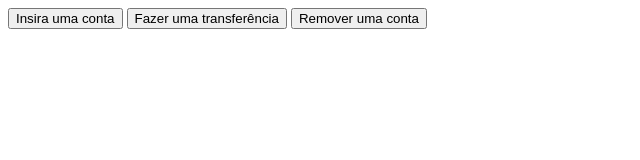
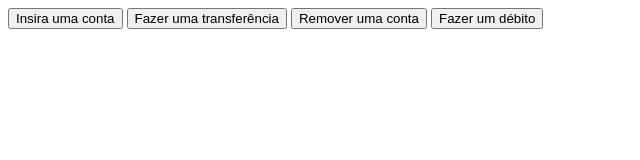
Before and after one commit to meydson/Projeto_Logica, a plain HTML site: page index.html in a window 1280 px wide. Shown: the whole page, without its empty margins (0-640 px from the left). Drawn offline with Linux system fonts and the light colour scheme.

Commit message:
Ajuste função exbir

```diff
--- a/index.html
+++ b/index.html
@@ -10,5 +10,6 @@
     <input type="button" onclick="inserirConta()" value="Insira uma conta">
     <input type="button" onclick="transferir()" value="Fazer uma transferência">
     <input type="button" onclick="remover()" value="Remover uma conta">
+    <input type="button" onclick="debitar()" value="Fazer um débito">
 </body>
 </html>
--- a/script.js
+++ b/script.js
@@ -85,7 +85,7 @@ function debitar() {
         } else {
             contas[debitarConta-1][4] =   contas[debitarConta-1][4]-valorDebito
             alert('Valor foi debitado')
-            alert(contas[debitarConta])
+            alert(contas[debitarConta-1])
         }
     }
 }
```
